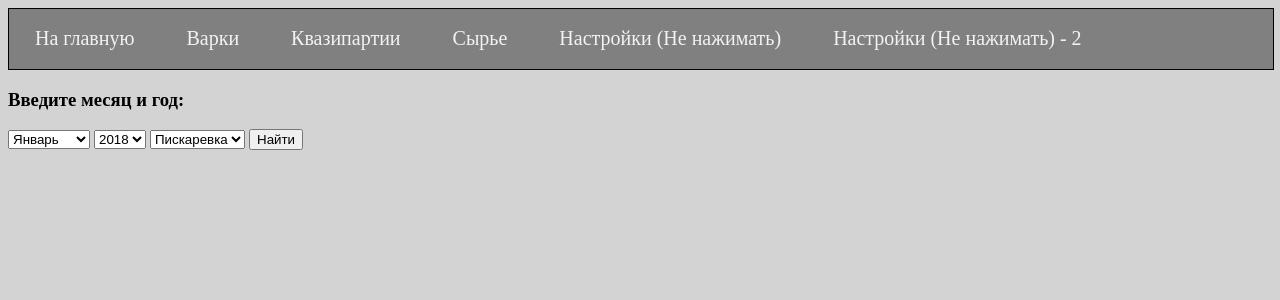
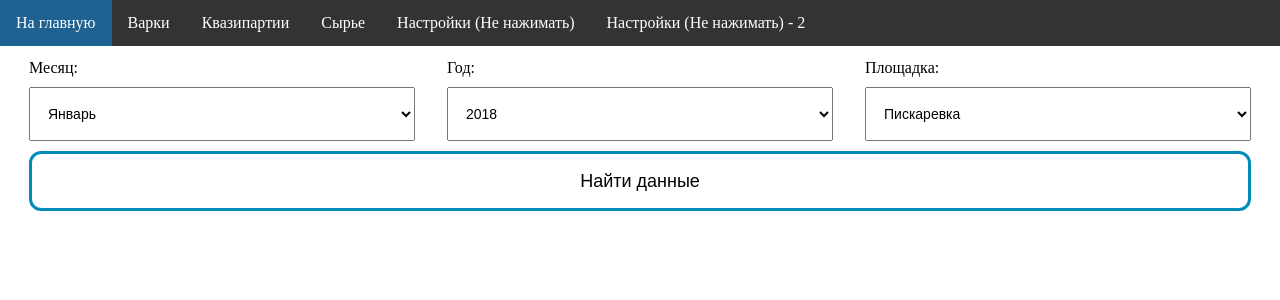
Before and after one commit to ShavedHedgehoc/Boil-tracking-PHP, a PHP site: page /check_detail.php?month=1 in a window 1280 px wide. Shown: the top 300 px of the page. Run offline with PHP 8.4, Linux system fonts and the light colour scheme; data that the repository does not hold is empty.

Commit message:
ome css2

```diff
--- a/my.css
+++ b/my.css
@@ -1,33 +1,40 @@
 body {
-  background-color:lightgray;
+  background-color: white;
 }
-table{
-    width:100%;
+
+table {
+  width: 100%;
   border: 1px solid black;
   border-collapse: collapse;
 }
-th, td{
+
+th, td {
   border: 1px solid black;
   padding: 5px;
 }
-th{
-    background-color:gray;
+
+th {
+  background-color: gray;
 }
-a:link{
+
+/* a:link {
   text-decoration: none;
   color: blue;
 }
-a:visited{
+
+a:visited {
   text-decoration: none;
   color: blue;
-}
-.topnav {
+} */
+
+/* .topnav {
   background-color: gray;
   border: 1px solid black;
   overflow: hidden;
   height: 60px;
   width: 100%;
 }
+
 .topnav a {
   float: left;
   color: #f2f2f2;
@@ -35,4 +42,162 @@ a:visited{
   padding: 18px 26px;
   text-decoration: none;
   font-size: 20px;
+} */
+
+ul {
+  position: fixed;
+  list-style-type: none;
+  top: 0;
+  left: 0;
+  width: 100%;
+  margin: 0;
+  padding: 0;
+  overflow: hidden;
+  background-color: #333;
 }
+
+li {
+  float: left;
+}
+
+li a {
+  display: block;
+  color: white;
+  text-align: center;
+  padding: 14px 16px;
+  text-decoration: none;
+}
+
+li a:hover {
+  background-color: rgb(29, 98, 145);
+}
+
+div.content {
+  padding: 30px 16px;
+}
+
+.center {
+  display: flex;
+  justify-content: center;
+  align-items: center;
+  height: 200px;
+}
+
+table th {
+  padding-top: 10px;
+  padding-bottom: 10px;
+  text-align: center;
+  background-color: rgb(29, 98, 145);
+  color: white;
+}
+
+table tr:nth-child(even) {
+  background-color: #f2f2f2;
+}
+
+.button {
+  border: none;
+  color: white;
+  padding: 8px 20px;
+  text-align: center;
+  text-decoration: none;
+  display: inline-block;
+  font-size: 14px;
+  border-radius: 4px;
+}
+
+.buttongreen {
+  background-color: #4CAF50;
+}
+
+.buttonblue {
+  background-color: #008CBA;
+}
+
+/* input[type=date] {
+  font-size: 14px;
+  font-family: Arial, Helvetica, sans-serif;
+  border-radius: 4px;
+  border: 1px solid black;
+  display: inline-flex;
+}
+
+select {
+  font-size: 16px;
+  font-family: Arial, Helvetica, sans-serif;
+  border-radius: 4px;
+  border: 1px solid black;
+  background-color: white;
+  padding-inline: 2px 2px;
+}*/
+
+label {
+  margin-bottom: 10px;
+  display: block;
+}
+
+.col-33 {
+  -ms-flex: 10%;
+  flex: 10%;
+}
+
+.col-75 {
+  -ms-flex: 30%;
+  flex: 30%;
+}
+
+.row {
+  display: -ms-flexbox;
+  display: flex;
+  -ms-flex-wrap: wrap;
+  flex-wrap: wrap;
+  margin: 0 -16px;
+}
+
+input[type=date] {
+  padding: 10px;
+  width: 100%;
+  height: 30px;
+  font-size: 14px;
+  font-family: Arial, Helvetica, sans-serif;
+  /* border-radius: 4px;
+  border: 1px solid black;
+  display: inline-flex; */ */
+}
+
+.buttonsubmit{
+  color: black;
+  margin-top: 10px;
+  padding:10px;
+  width: 100%;
+  height: 60px;
+  font-size: 14px;
+  font-family: Arial, Helvetica, sans-serif;
+  border: solid#008CBA;
+  background-color: white;
+  padding: 8px 20px;
+  text-align: center;
+  text-decoration: none;
+  display: inline-block;
+  font-size: 18px;
+  border-radius: 12px;
+}
+.buttonsubmit:hover{
+  background-color: #008CBA;
+  color: white;
+}
+select{
+  padding: 14px;
+  width: 100%;
+  height: 54px;
+  font-size: 14px;
+  font-family: Arial, Helvetica, sans-serif;
+}
+
+.container {
+  padding: 5px 5px 5px 5px;
+}
+
+.col-33, .col-75 {
+  padding: 0px 16px;
+}
--- a/templates/check_form.php
+++ b/templates/check_form.php
@@ -1,5 +1,7 @@
+<div class="row">
+    <div class="col-75">
+        <div class="container">
             <form action="check_detail.php" method="GET">
-    <h3>Введите месяц и год:</h3>
                 <?php
                 $month_value_array = array(
                     "A" => "Январь",
@@ -26,7 +28,10 @@
                     "К" => "Колпино",
                 );
                 ?>
-
+                <p></p>
+                <div class="row">
+                    <div class="col-33">
+                    <label for="month">Месяц: </label>
                         <select name="month">
                             <?php
                             foreach ($month_value_array as $key => $value) {
@@ -38,6 +43,9 @@
                             }
                             ?>
                         </select>
+                    </div>
+                    <div class="col-33">
+                    <label for="year">Год: </label>
                         <select name="year">
                             <?php
                             foreach ($year_value_array as $key => $value) {
@@ -49,6 +57,9 @@
                             }
                             ?>
                         </select>
+                    </div>
+                    <div class="col-33">
+                    <label for="plant">Площадка: </label>
                         <select name="plant">
                             <?php
                             foreach ($plant_value_array as $key => $value) {
@@ -60,6 +71,14 @@
                             }
                             ?>
                         </select>
-    <input type="submit" value="Найти">
-    <p>
+                    </div>
+                </div>
+                <div class="row">
+                    <div class="col-75">
+                        <input type="submit" class="buttonsubmit" value="Найти данные">
+                    </div>
+                </div>
             </form>
+        </div>
+    </div>
+</div>
--- a/templates/main.php
+++ b/templates/main.php
@@ -8,12 +8,8 @@
 </head>
 
 <body>
-    <div class="menu">
-        <?php include $_SERVER['DOCUMENT_ROOT'] . '/templates/menu.php'; ?>
-    </div>
-    <?php
-    include $content;
-    ?>
+    <?php include $_SERVER['DOCUMENT_ROOT'] . '/templates/menu.php'; ?>
+    <div class="content"><?php include $content; ?></div>
 </body>
 
 </html>
--- a/templates/menu.php
+++ b/templates/menu.php
@@ -1,8 +1,16 @@
-<div class="topnav">
+<!-- <div class="topnav">
     <a href="index.php">На главную</a>
     <a href="batch_detail.php">Варки</a>
     <a href="lot_detail.php">Квазипартии</a>
     <a href="product_detail.php">Сырье</a>
     <a href="check_detail.php">Настройки (Не нажимать)</a>
     <a href="check_sum_detail.php">Настройки (Не нажимать) - 2</a>
-</div>
+</div> -->
+<ul>
+    <li><a href="index.php">На главную</a></li>
+    <li><a href="batch_detail.php">Варки</a></li>
+    <li><a href="lot_detail.php">Квазипартии</a></li>
+    <li><a href="product_detail.php">Сырье</a></li>
+    <li><a href="check_detail.php">Настройки (Не нажимать)</a></li>
+    <li><a href="check_sum_detail.php">Настройки (Не нажимать) - 2</a></li>
+</ul>
--- a/templates/page.php
+++ b/templates/page.php
@@ -1,3 +1,5 @@
+<div class="content">
 <?php
     include $content;
 ?>
+</div>
```
Also changed, not shown: templates/check_sum_form.php (+20 -5 lines), templates/main_window.php (+3 -13 lines). Lines whose indentation alone changed are shown as unchanged.
